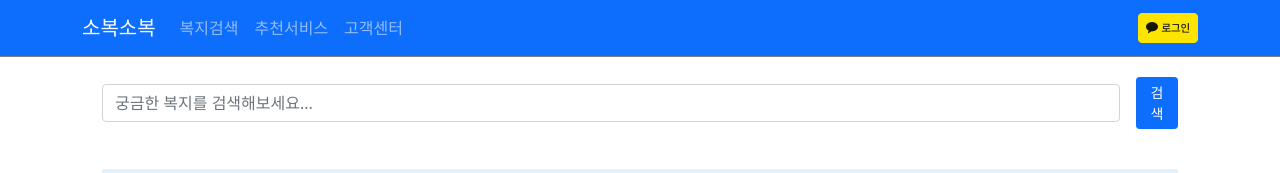
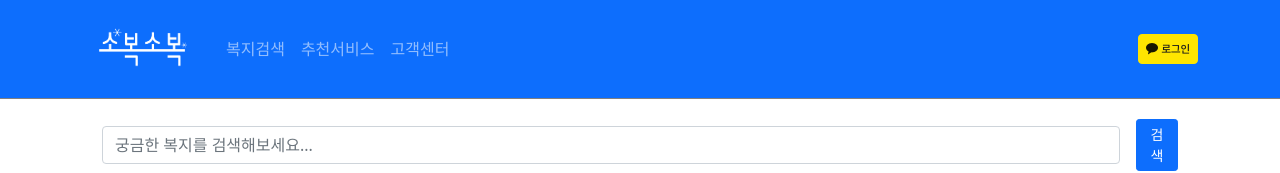
Before and after one commit to seongbiny/soboksobok, a React (Create React App) app in the folder frontend/: page / in a window 1280 px wide. Shown: the top 173 px of the page. Built offline with nearby package versions, Linux system fonts and the light colour scheme; no server answers.

Commit message:
feat: navbar add logo

```diff
--- a/frontend/src/components/layout/header.css
+++ b/frontend/src/components/layout/header.css
@@ -4,3 +4,8 @@
     width: 100%;
     border-bottom: 1px solid gray;
 }
+.navbar-brand {
+    display: flex;
+    align-items: center;
+    justify-content: center;
+  }
--- a/frontend/src/components/layout/header.js
+++ b/frontend/src/components/layout/header.js
@@ -9,7 +9,13 @@ const Header = () => {
     <header className="header">
       <Navbar bg="primary" variant="dark">
         <Container>
-          <Navbar.Brand href="/">소복소복</Navbar.Brand>
+          <Navbar.Brand href="/">
+            <img
+              src="soboksobok_logo/sobok_w.png"
+              style={{ width: 120 }}
+              alt="logo"
+            />
+          </Navbar.Brand>
           <Nav className="me-auto">
             {/* <Nav.Link href="/">홈</Nav.Link> */}
             <Nav.Link href="/search">복지검색</Nav.Link>
```
